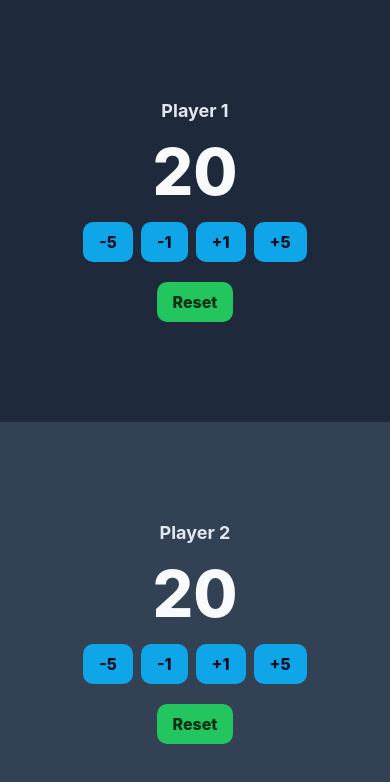
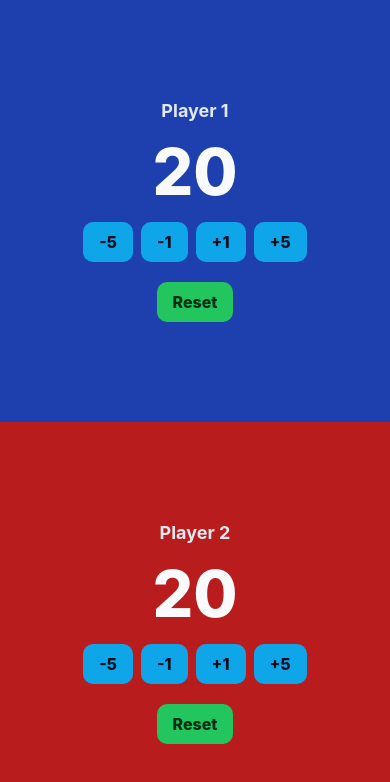
Before and after one commit to georgekutsia/Counter-Mtg, a React Native app: screen / in a window 390 px wide. Shown: the top 782 px of the page. Built offline with nearby package versions, Linux system fonts and the light colour scheme.

Commit message:
chore(ui): jugador 1 azul y jugador 2 rojo (top/bottom backgrounds)

```diff
--- a/pages/TwoPlayers.tsx
+++ b/pages/TwoPlayers.tsx
@@ -24,9 +24,9 @@ const styles = StyleSheet.create({
     flex: 1,
   },
   topHalf: {
-    backgroundColor: '#1e293b',
+    backgroundColor: '#1e40af',
   },
   bottomHalf: {
-    backgroundColor: '#334155',
+    backgroundColor: '#b91c1c',
   },
 });
```
